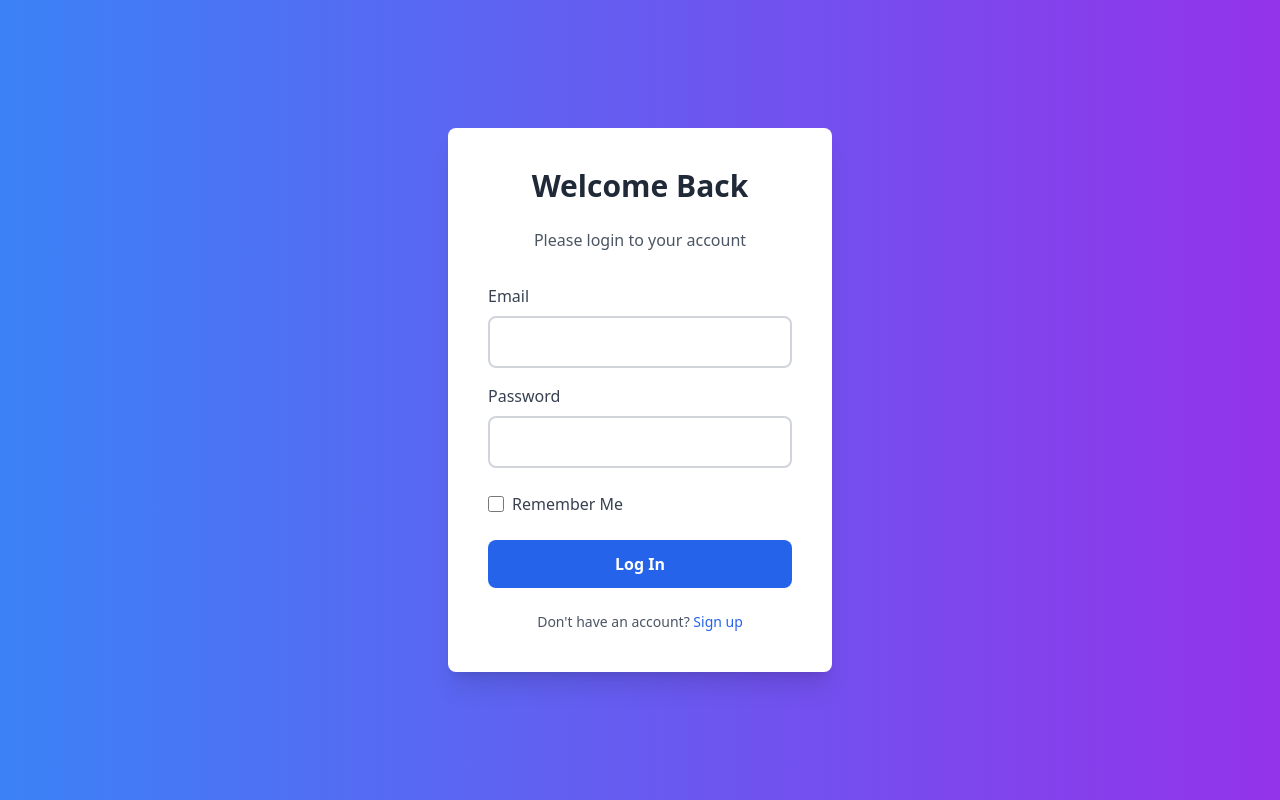
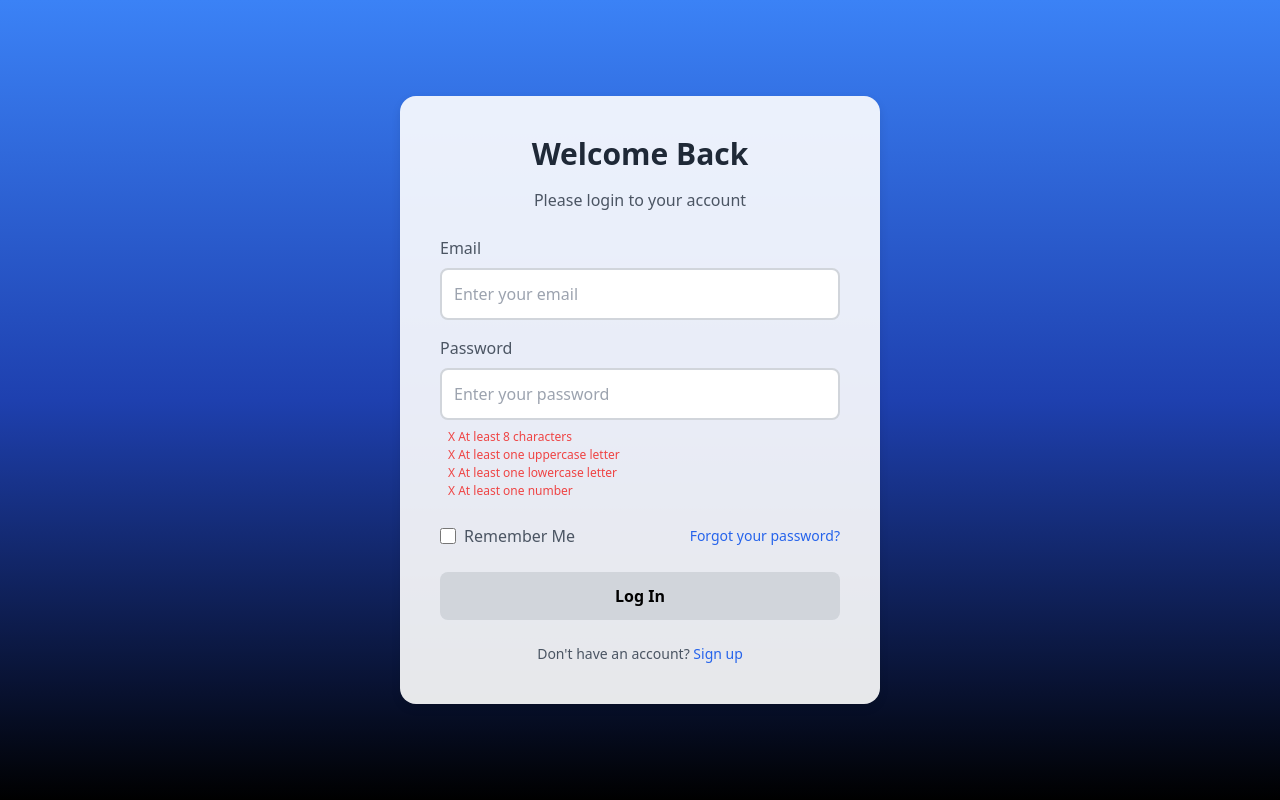
Before and after one commit to Team-SAE5A01/Wheeltrip-user, a Next.js app: page /auth/login in a window 1280 px wide. Built offline with nearby package versions, Linux system fonts and the light colour scheme.

Commit message:
upgrade pages

```diff
--- a/src/app/auth/forgot-password/page.tsx
+++ b/src/app/auth/forgot-password/page.tsx
@@ -1,5 +1,6 @@
 // pages/forgot-password.tsx
 'use client';
+import "../login/loginPage.css"
 
 import React, { useState } from 'react';
 
@@ -26,8 +27,11 @@ const ForgotPasswordPage = () => {
   };
 
   return (
-    <div className="flex flex-col items-center justify-center min-h-screen bg-gray-100 p-6">
-      <div className="w-full max-w-md p-6 bg-white shadow-lg rounded-lg">
+    <div className="custom-class">
+        <div className="login-form-container">
+             <a href="/">
+          <img src="/logo.png" alt="Logo" className="h-20"  />
+        </a>
         <h2 className="text-2xl font-bold text-gray-900 mb-4">
           Mot de passe oublié
         </h2>
--- /dev/null
+++ b/src/app/auth/login/loginPage.css
@@ -0,0 +1,123 @@
+/* loginPage.css */
+
+/* Background gradient and container */
+.custom-class, .login-container {
+    display: flex;
+    justify-content: center;
+    align-items: center;
+    min-height: 100vh;
+    background: linear-gradient(to bottom, #3b82f6, #1e40af, #000000);
+    padding: 0 1rem;
+  }
+
+  /* Form container with transparent background */
+  .login-form-container {
+    background: rgba(255, 255, 255, 0.9);
+    padding: 2.5rem;
+    border-radius: 1rem;
+    box-shadow: 0 4px 10px rgba(0, 0, 0, 0.1);
+    width: 100%;
+    max-width: 30rem;
+    transform: scale(1);
+    transition: all 0.7s ease-in-out;
+  }
+
+  .login-form-container:hover {
+    background: rgba(255, 255, 255, 1);
+    transform: scale(1.01);
+  }
+
+  /* Text and input styles */
+  .text-center {
+    text-align: center;
+  }
+
+  .text-gray-700 {
+    color: #4b5563;
+  }
+
+  .text-gray-600 {
+    color: #4b5563;
+  }
+
+  .text-red-600 {
+    color: #ef4444;
+  }
+
+  .text-green-500 {
+    color: #10b981;
+  }
+
+  .text-blue-600 {
+    color: #2563eb;
+  }
+
+  .text-blue-700 {
+    color: #1d4ed8;
+  }
+
+  /* Input field styles */
+  .input-field {
+    width: 100%;
+    padding: 0.75rem;
+    margin-top: 0.5rem;
+    border: 2px solid #d1d5db;
+    border-radius: 0.5rem;
+    transition: border-color 0.3s ease;
+  }
+
+  .input-field:focus {
+    outline: none;
+    border-color: #3b82f6;
+  }
+
+  .input-error {
+    border-color: #ef4444;
+  }
+
+  /* Criteria list */
+  .criteria-list {
+    margin-top: 0.5rem;
+    margin-left: 0.5rem;
+    font-size: 0.75rem;
+  }
+
+  .criteria-check {
+    color: #10b981;
+  }
+
+  .criteria-error {
+    color: #ef4444;
+  }
+
+  /* Submit button styles */
+  .submit-btn {
+    width: 100%;
+    padding: 0.75rem;
+    font-weight: 600;
+    border-radius: 0.5rem;
+    transition: background-color 0.3s ease;
+  }
+
+  .submit-btn:disabled {
+    background-color: #d1d5db;
+    cursor: not-allowed;
+  }
+
+  .submit-btn:not(:disabled):hover {
+    background-color: #1d4ed8;
+    color: #ffffff;
+  }
+
+  .submit-btn {
+    background-color: #3b82f6;
+  }
+
+  /* Checkbox styles */
+  .checkbox {
+    width: 1rem;
+    height: 1rem;
+    border: 2px solid #d1d5db;
+    border-radius: 0.25rem;
+    color: #2563eb;
+  }
--- a/src/app/auth/login/page.tsx
+++ b/src/app/auth/login/page.tsx
@@ -1,90 +1,138 @@
 'use client';
-import { useState } from 'react';
+import React, { useState, useEffect, useCallback } from 'react';
+import './loginPage.css'; // Importer le fichier CSS
 
 const LoginPage = () => {
   const [email, setEmail] = useState('');
   const [password, setPassword] = useState('');
-  const [rememberMe, setRememberMe] = useState(false); // State for "Remember Me"
-  const [error, setError] = useState('');
+  const [rememberMe, setRememberMe] = useState(false);
+  const [error, setError] = useState<{ email?: string; password?: string }>({});
+  const [loading, setLoading] = useState(false);
 
-  // Handle form submission
-  const handleSubmit = (e: React.FormEvent) => {
+  const passwordCriteria = [
+    { text: 'At least 8 characters', check: password.length >= 8 },
+    { text: 'At least one uppercase letter', check: /[A-Z]/.test(password) },
+    { text: 'At least one lowercase letter', check: /[a-z]/.test(password) },
+    { text: 'At least one number', check: /[0-9]/.test(password) },
+  ];
+
+  const isPasswordValid = passwordCriteria.every((criterion) => criterion.check);
+
+  const handleSubmit = useCallback((e: React.FormEvent) => {
     e.preventDefault();
-    // Here you can add your login logic (e.g., validation or API call)
-    if (email === '' || password === '') {
-      setError('Please fill out both fields');
-    } else {
-      setError('');
-      // Handle the login (e.g., call your authentication API)
+    setLoading(true);
+
+    let errors: { email?: string; password?: string } = {};
+
+    if (!email) {
+      errors.email = 'Email is required';
+    }
+
+    if (!isPasswordValid) {
+      errors.password = 'Password does not meet all requirements';
+    }
+
+    if (Object.keys(errors).length > 0) {
+      setError(errors);
+      setLoading(false);
+      return;
+    }
+
+    setError({});
     console.log('Logging in with:', email, password);
 
-      // Store email and password in localStorage if "Remember Me" is checked
     if (rememberMe) {
       localStorage.setItem('email', email);
-        localStorage.setItem('password', password); // You may want to store only the email for security reasons
     } else {
       localStorage.removeItem('email');
-        localStorage.removeItem('password');
     }
-    }
-  };
+
+    setTimeout(() => {
+      setLoading(false);
+      alert('Login successful!');
+    }, 1500);
+  }, [email, password, rememberMe, isPasswordValid]);
 
   return (
-    <div className="flex justify-center items-center min-h-screen bg-gradient-to-r from-blue-500 to-purple-600">
-      <div className="bg-white p-10 rounded-lg shadow-xl w-full max-w-sm">
-        <h2 className="text-3xl font-extrabold text-center text-gray-800 mb-6">Welcome Back</h2>
-        <p className="text-center text-gray-600 mb-8">Please login to your account</p>
-
-        {error && <p className="text-red-500 text-sm text-center mb-4">{error}</p>}
+    <div className="login-container">
+      <div className="login-form-container">
+        <h2 className="text-3xl font-extrabold text-center text-gray-800 mb-4">Welcome Back</h2>
+        <p className="text-center text-gray-600 mb-6">Please login to your account</p>
 
         <form onSubmit={handleSubmit}>
           <div className="mb-4">
-            <label htmlFor="email" className="block text-gray-700 font-medium">Email</label>
+            <label htmlFor="email" className="block text-gray-700 font-medium">
+              Email
+            </label>
             <input
               type="email"
               id="email"
               value={email}
               onChange={(e) => setEmail(e.target.value)}
-              className="w-full p-3 mt-2 border-2 border-gray-300 rounded-lg focus:outline-none focus:ring-2 focus:ring-blue-500"
-              required
+              placeholder="Enter your email"
+              className={`input-field ${error.email ? 'input-error' : ''}`}
+              aria-label="Email address"
             />
+            {error.email && <p className="text-red-600 text-sm mt-1">{error.email}</p>}
           </div>
 
           <div className="mb-6">
-            <label htmlFor="password" className="block text-gray-700 font-medium">Password</label>
+            <label htmlFor="password" className="block text-gray-700 font-medium">
+              Password
+            </label>
             <input
               type="password"
               id="password"
               value={password}
               onChange={(e) => setPassword(e.target.value)}
-              className="w-full p-3 mt-2 border-2 border-gray-300 rounded-lg focus:outline-none focus:ring-2 focus:ring-blue-500"
-              required
+              placeholder="Enter your password"
+              className={`input-field ${error.password ? 'input-error' : ''}`}
+              aria-label="Password"
             />
+            <div className="criteria-list">
+              {passwordCriteria.map((criterion, index) => (
+                <p key={index} className={criterion.check ? 'criteria-check' : 'criteria-error'}>
+                  {criterion.check ? '✓' : 'X'} {criterion.text}
+                </p>
+              ))}
+            </div>
+            {error.password && <p className="text-red-600 text-sm mt-1">{error.password}</p>}
           </div>
 
-          <div className="flex items-center mb-6">
+          <div className="flex items-center mb-6 justify-between">
+            <div className="flex items-center">
               <input
                 type="checkbox"
                 id="rememberMe"
                 checked={rememberMe}
                 onChange={(e) => setRememberMe(e.target.checked)}
-              className="h-4 w-4 text-blue-600 border-gray-300 rounded"
+                className="checkbox"
               />
-            <label htmlFor="rememberMe" className="ml-2 text-gray-700">Remember Me</label>
+              <label htmlFor="rememberMe" className="ml-2 text-gray-700">
+                Remember Me
+              </label>
+            </div>
+
+            <a href="/auth/forgot-password" className="text-blue-600 hover:underline text-sm">
+              Forgot your password?
+            </a>
           </div>
 
           <button
             type="submit"
-            className="w-full py-3 bg-blue-600 text-white font-semibold rounded-lg hover:bg-blue-700 transition duration-200"
+            className={`submit-btn ${loading || !isPasswordValid || !email ? 'bg-gray-400 cursor-not-allowed' : ''}`}
+            disabled={loading || !isPasswordValid}
           >
-            Log In
+            {loading ? 'Logging in...' : 'Log In'}
           </button>
         </form>
 
         <div className="text-center mt-6">
           <p className="text-gray-600 text-sm">
             Don't have an account?{' '}
-            <a href="/auth/register" className="text-blue-600 hover:underline">Sign up</a>
+            <a href="/auth/register" className="text-blue-600 hover:underline">
+              Sign up
+            </a>
           </p>
         </div>
       </div>
--- a/src/app/reservation/reserver/page.tsx
+++ b/src/app/reservation/reserver/page.tsx
@@ -34,6 +34,7 @@ const ReservationPage = () => {
             <input
               type="text"
               id="departure"
+              placeholder='Entrer le départ'
               value={departure}
               onChange={(e) => setDeparture(e.target.value)}
               className="w-full p-3 mt-2 border-2 border-gray-300 rounded-lg focus:outline-none focus:ring-2 focus:ring-blue-500"
@@ -46,6 +47,7 @@ const ReservationPage = () => {
             <input
               type="text"
               id="destination"
+              placeholder='Entrer la destination'
               value={destination}
               onChange={(e) => setDestination(e.target.value)}
               className="w-full p-3 mt-2 border-2 border-gray-300 rounded-lg focus:outline-none focus:ring-2 focus:ring-blue-500"
```
Lines whose indentation alone changed are shown as unchanged.
